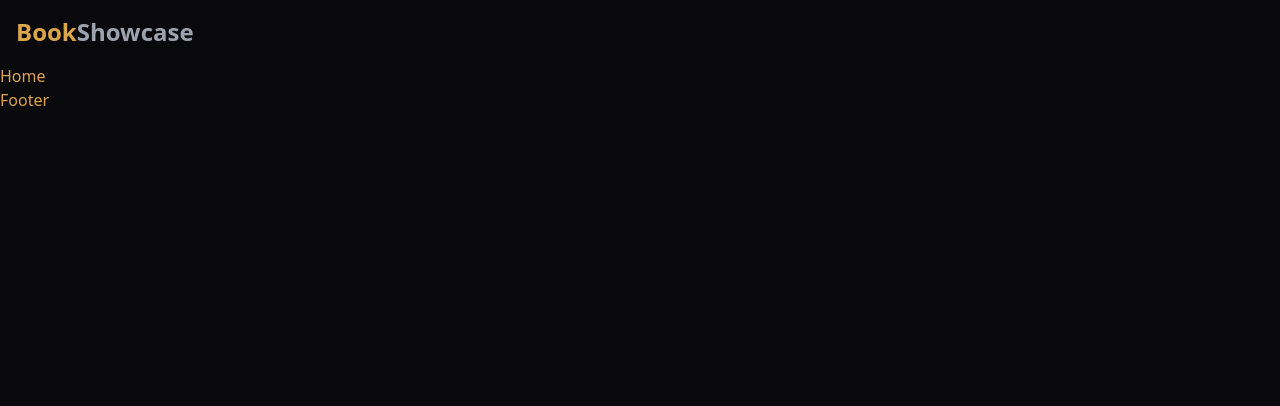
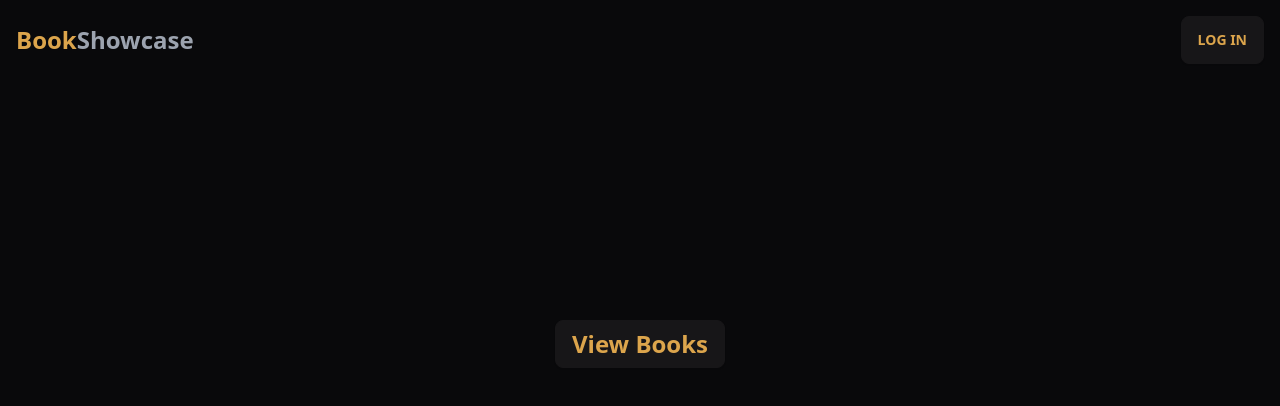
Before and after one commit to Raad05/book-showcase, a React (Vite) app: page / in a window 1280 px wide. Shown: the top 406 px of the page. Built offline with nearby package versions, Linux system fonts and the light colour scheme.

Commit message:
configured private route

```diff
--- a/src/components/dynamic/Books/Books.tsx
+++ b/src/components/dynamic/Books/Books.tsx
@@ -1,5 +1,6 @@
 import axios from "axios";
 import { useEffect, useState } from "react";
+import { useNavigate } from "react-router-dom";
 
 interface BookType {
   book_type: string;
@@ -12,6 +13,7 @@ interface BookType {
 const Books = () => {
   const [books, setBooks] = useState<BookType[]>([]);
   const [loading, setLoading] = useState(true);
+  const navigate = useNavigate();
 
   const getBooks = async () => {
     try {
@@ -25,6 +27,8 @@ const Books = () => {
         });
         setBooks(res.data);
         setLoading(false);
+      } else {
+        navigate("/login");
       }
     } catch (error) {
       console.error("Failed to fetch books", error);
@@ -33,7 +37,7 @@ const Books = () => {
 
   useEffect(() => {
     getBooks();
-  }, []);
+  });
 
   return (
     <div className="books">
--- a/src/components/dynamic/Home/Home.tsx
+++ b/src/components/dynamic/Home/Home.tsx
@@ -1,7 +1,11 @@
+import { Link } from "react-router-dom";
+
 const Home = () => {
   return (
-    <div className="home">
-      <h1>Home</h1>
+    <div className="home flex justify-center">
+      <Link to="/books" className="text-2xl font-bold btn mt-60">
+        View Books
+      </Link>
     </div>
   );
 };
--- a/src/components/dynamic/Login/Login.tsx
+++ b/src/components/dynamic/Login/Login.tsx
@@ -1,6 +1,6 @@
 import axios from "axios";
 import { ChangeEvent, MouseEvent, useState } from "react";
-import { useNavigate } from "react-router-dom";
+import { useLocation, useNavigate } from "react-router-dom";
 
 // form data structure
 interface FormData {
@@ -11,7 +11,10 @@ interface FormData {
 const Login = () => {
   const [data, setData] = useState<FormData>({ email: "", password: "" });
   const navigate = useNavigate();
+  const location = useLocation();
   const [error, setError] = useState("");
+
+  const from = location.state?.from?.pathname || "/";
 
   const handleInput = (e: ChangeEvent<HTMLInputElement>) => {
     const { name, value } = e.target;
@@ -33,9 +36,10 @@ const Login = () => {
         const { user } = res.data;
         localStorage.setItem("token", access);
         localStorage.setItem("user", JSON.stringify(user));
-        navigate("/books");
+        navigate(from, { replace: true });
       }
       setError("");
+      window.location.reload();
     } catch (err) {
       console.log("Login failed", err);
       setError("Invalid email or password");
@@ -47,7 +51,7 @@ const Login = () => {
       <div className="hero-content">
         <div className="w-full shadow-2xl bg-gray-900 rounded-lg">
           <h4 className="text-2xl text-center mt-10 font-bold">
-            Book Showcase
+            Book<span className="text-gray-400">Showcase</span>
           </h4>
           <hr className="mx-14 my-2" />
           <form className="card-body">
@@ -77,7 +81,7 @@ const Login = () => {
                 required
               />
             </div>
-            <p className="text-red-400">{error}</p>
+            <p className="text-red-400 text-center">{error}</p>
             <div className="form-control mt-6">
               <button onClick={login} type="submit" className="btn btn-accent">
                 LOGIN
--- a/src/components/shared/Footer/Footer.tsx
+++ /dev/null
@@ -1,9 +0,0 @@
-const Footer = () => {
-  return (
-    <div className="footer-section">
-      <h1>Footer</h1>
-    </div>
-  );
-};
-
-export default Footer;
--- a/src/components/shared/Navbar/Navbar.tsx
+++ b/src/components/shared/Navbar/Navbar.tsx
@@ -1,5 +1,6 @@
 import { useContext } from "react";
 import { AuthContext } from "../../../contexts/UserContext";
+import { Link } from "react-router-dom";
 
 const Navbar = () => {
   const authContext = useContext(AuthContext);
@@ -13,7 +14,7 @@ const Navbar = () => {
         <div className="text-2xl font-bold">
           Book<span className="text-gray-400">Showcase</span>
         </div>
-        {loggedUser?.user && (
+        {loggedUser?.user ? (
           <div className="dropdown dropdown-end">
             <div
               tabIndex={0}
@@ -38,12 +39,16 @@ const Navbar = () => {
               </li>
 
               <li>
-                <button className="text-lg" onClick={logout}>
-                  Logout
+                <button className="text-lg font-bold" onClick={logout}>
+                  LOG OUT
                 </button>
               </li>
             </ul>
           </div>
+        ) : (
+          <Link to="/login" className="btn">
+            LOG IN
+          </Link>
         )}
       </div>
     </nav>
--- a/src/contexts/UserContext.tsx
+++ b/src/contexts/UserContext.tsx
@@ -1,5 +1,4 @@
 import { ReactNode, createContext, useState } from "react";
-import { useNavigate } from "react-router-dom";
 
 interface UserType {
   pk: number;
@@ -18,7 +17,7 @@ interface AuthContextType {
 }
 
 interface UserContextProps {
-  children: ReactNode; // Define the type for children prop
+  children: ReactNode;
 }
 
 export const AuthContext = createContext<AuthContextType | undefined>(
@@ -26,8 +25,6 @@ export const AuthContext = createContext<AuthContextType | undefined>(
 );
 
 const UserContext = ({ children }: UserContextProps) => {
-  const navigate = useNavigate();
-
   const [loggedUser, setLoggedUser] = useState(() => {
     const user = localStorage.getItem("user");
     const token = localStorage.getItem("token");
@@ -42,7 +39,6 @@ const UserContext = ({ children }: UserContextProps) => {
     setLoggedUser({ user: null, token: null });
     localStorage.removeItem("user");
     localStorage.removeItem("token");
-    navigate("/login");
   };
 
   const authInfo = { loggedUser, logout };
--- a/src/layout/Main.tsx
+++ b/src/layout/Main.tsx
@@ -1,16 +1,11 @@
 import { Outlet } from "react-router-dom";
 import Navbar from "../components/shared/Navbar/Navbar";
-import Footer from "../components/shared/Footer/Footer";
-import UserContext from "../contexts/UserContext";
 
 const Main = () => {
   return (
     <div className="main container m-auto">
-      <UserContext>
-        <Navbar></Navbar>
-      </UserContext>
+      <Navbar></Navbar>
       <Outlet></Outlet>
-      <Footer></Footer>
     </div>
   );
 };
--- a/src/main.tsx
+++ b/src/main.tsx
@@ -1,10 +1,13 @@
-import React from 'react'
-import ReactDOM from 'react-dom/client'
-import App from './App.tsx'
-import './index.css'
+import React from "react";
+import ReactDOM from "react-dom/client";
+import App from "./App.tsx";
+import "./index.css";
+import UserContext from "./contexts/UserContext.tsx";
 
-ReactDOM.createRoot(document.getElementById('root')!).render(
+ReactDOM.createRoot(document.getElementById("root")!).render(
   <React.StrictMode>
-    <App />
-  </React.StrictMode>,
-)
+    <UserContext>
+      <App />
+    </UserContext>
+  </React.StrictMode>
+);
--- /dev/null
+++ b/src/routes/PrivateRoute.tsx
@@ -0,0 +1,20 @@
+import { ReactNode, useContext } from "react";
+import { AuthContext } from "../contexts/UserContext";
+import { Navigate, useLocation } from "react-router-dom";
+
+interface PrivateRouteProps {
+  children: ReactNode;
+}
+
+const PrivateRoute = ({ children }: PrivateRouteProps) => {
+  const authContext = useContext(AuthContext);
+  const loggedUser = authContext?.loggedUser;
+  const location = useLocation();
+
+  if (!loggedUser) {
+    return <Navigate to="/login" state={{ from: location }} replace></Navigate>;
+  }
+  return children;
+};
+
+export default PrivateRoute;
--- a/src/routes/PublicRoutes.tsx
+++ b/src/routes/PublicRoutes.tsx
@@ -3,6 +3,7 @@ import Main from "../layout/Main";
 import Home from "../components/dynamic/Home/Home";
 import Login from "../components/dynamic/Login/Login";
 import Books from "../components/dynamic/Books/Books";
+import PrivateRoute from "./PrivateRoute";
 
 const router = createBrowserRouter([
   {
@@ -15,7 +16,11 @@ const router = createBrowserRouter([
       },
       {
         path: "/books",
-        element: <Books></Books>,
+        element: (
+          <PrivateRoute>
+            <Books></Books>
+          </PrivateRoute>
+        ),
       },
     ],
   },
```
